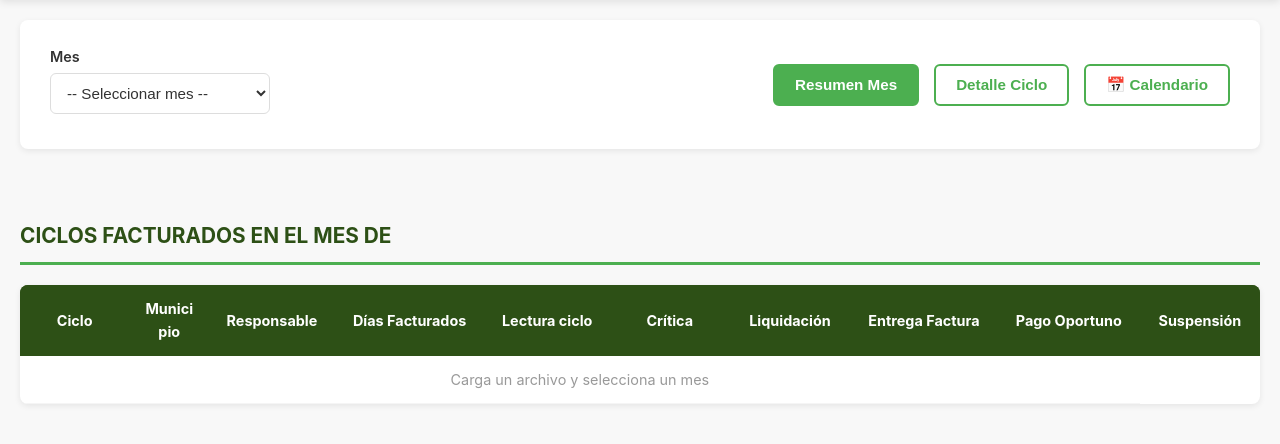
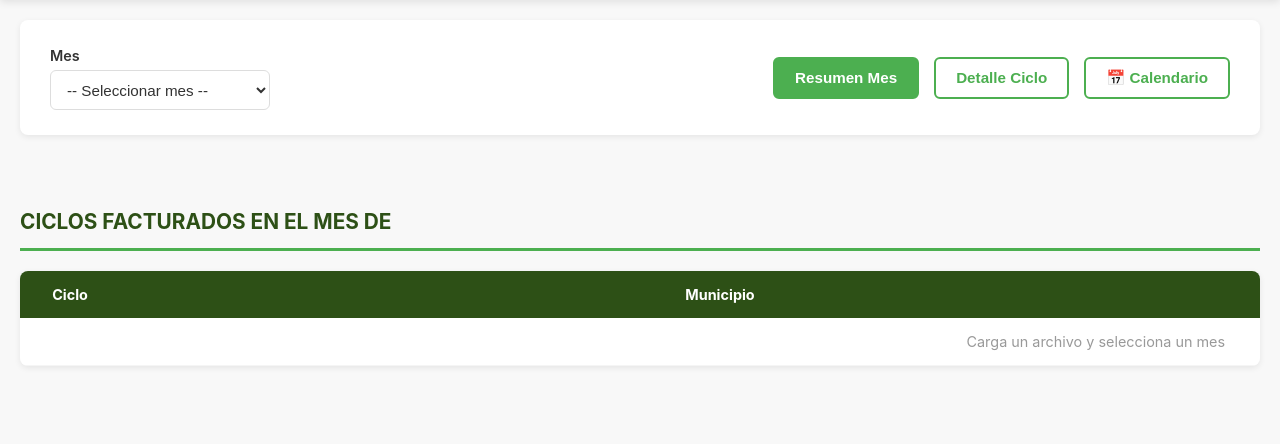
Before and after one commit to Stivenjimenez08/DASHBOARDFACTURACION, a Flask app: page / in a window 1280 px wide. Shown: the part 183-627 px from the top of the page. Run offline with Flask 3, Linux system fonts and the light colour scheme; data that the repository does not hold is empty.

Commit message:
Update style.css

```diff
--- a/static/css/style.css
+++ b/static/css/style.css
@@ -100,22 +100,26 @@ body {
     gap: 30px;
     flex: 0 1 auto;
     min-width: 350px;
-    flex-shrink: 1;  /* ← Permitir que se encoja un poco si es necesario */
+    flex-shrink: 1;
+    align-items: flex-end;  /* ← Alinear al final (donde está el select) */
 }
 
 .selector-group {
     display: flex;
     flex-direction: column;
     gap: 5px;
-    flex: 0 1 auto;  /* ← Cambiar de flex: 1 a auto */
+    flex: 0 1 auto;
     min-width: 220px;
-    margin-bottom: 10px;
+    margin-bottom: 0;  /* ← Remover margin-bottom */
 }
 
 .selector-group label {
     font-weight: 600;
     font-size: 0.9em;
     color: var(--text);
+    height: 20px;  /* ← Altura consistente */
+    display: flex;
+    align-items: center;
 }
 
 .selector-group select {
@@ -127,6 +131,7 @@ body {
     color: var(--text);
     cursor: pointer;
     transition: border-color 0.2s;
+    height: 40px;  /* ← Altura consistente */
 }
 
 .selector-group select:hover {
@@ -303,8 +308,8 @@ body {
 /* Columna Municipio - reducida y con colapso */
 .data-table td:nth-child(2),
 .data-table th:nth-child(2) {
-    width: 80px;
-    min-width: 80px;
+    width: 120px;
+    min-width: 1200px;
     word-break: break-word;
     overflow-wrap: break-word;
     white-space: normal;  /* ← Esta SÍ puede colapsar */
```
